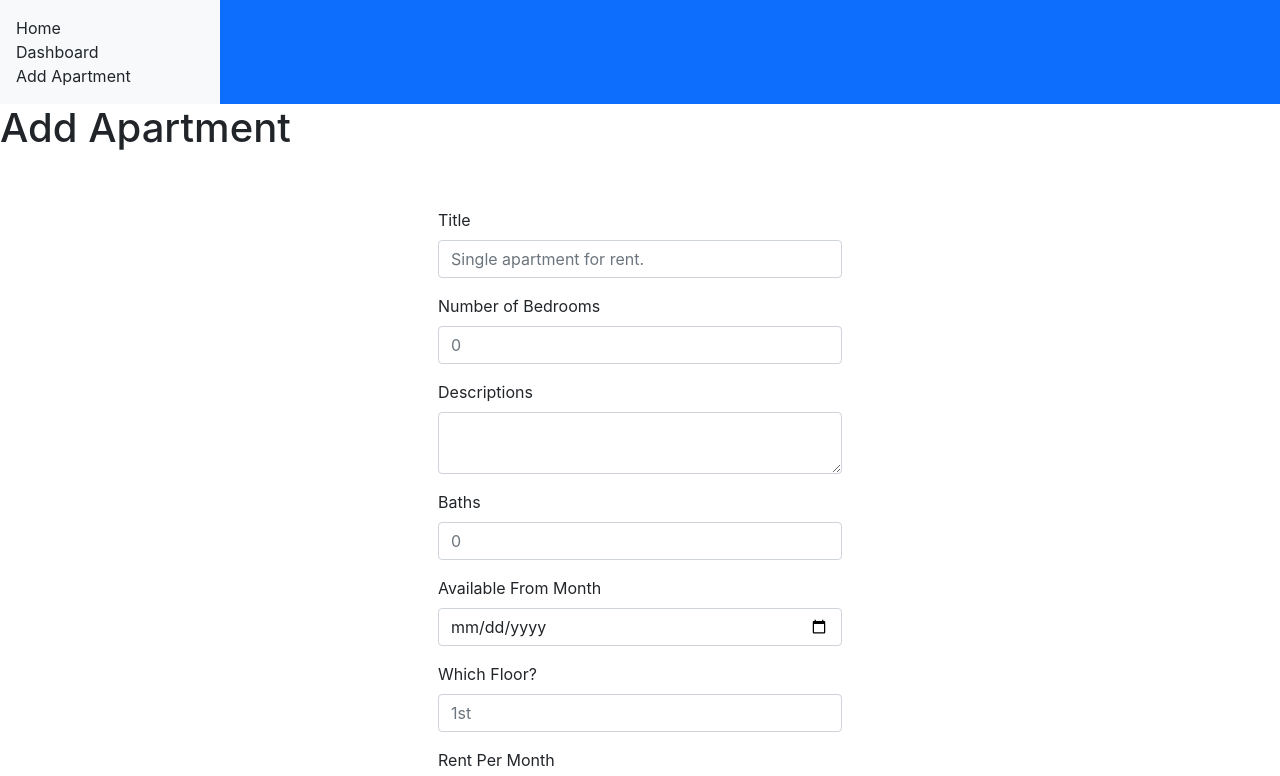
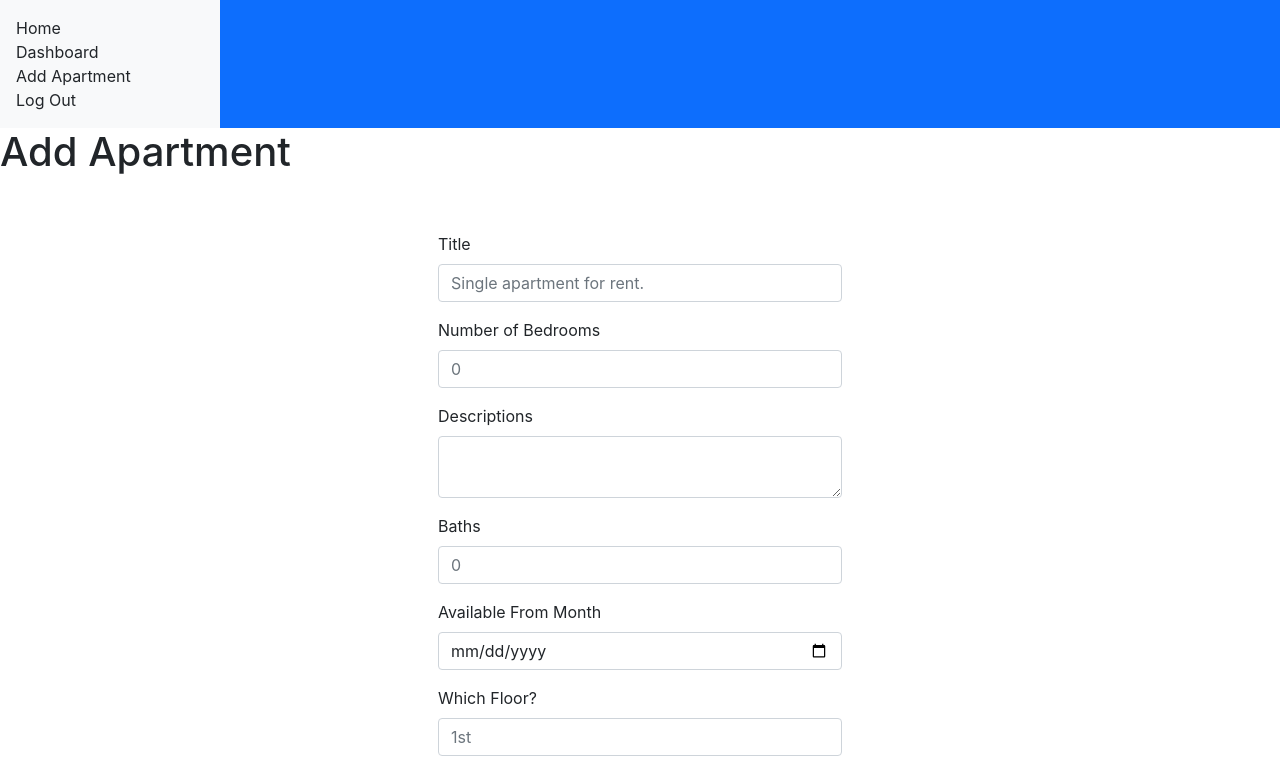
Before and after one commit to fahimrayhan/bariwala, a Next.js app: page /admin/add-apartment in a window 1280 px wide. Shown: the top 776 px of the page. Built offline with nearby package versions, Linux system fonts and the light colour scheme.

Commit message:
sideNav Changes

```diff
--- a/components/SideNav.jsx
+++ b/components/SideNav.jsx
@@ -14,6 +14,9 @@ function SideNav() {
                       <li className="nav-item">
                           <Link href="/admin/add-apartment"><a>Add Apartment</a></Link>
                       </li>
+                      <li className="nav-item">
+                          <Link href="/"><a>Log Out</a></Link>
+                      </li>
                   </ul>
               </nav>
         </div>
```
